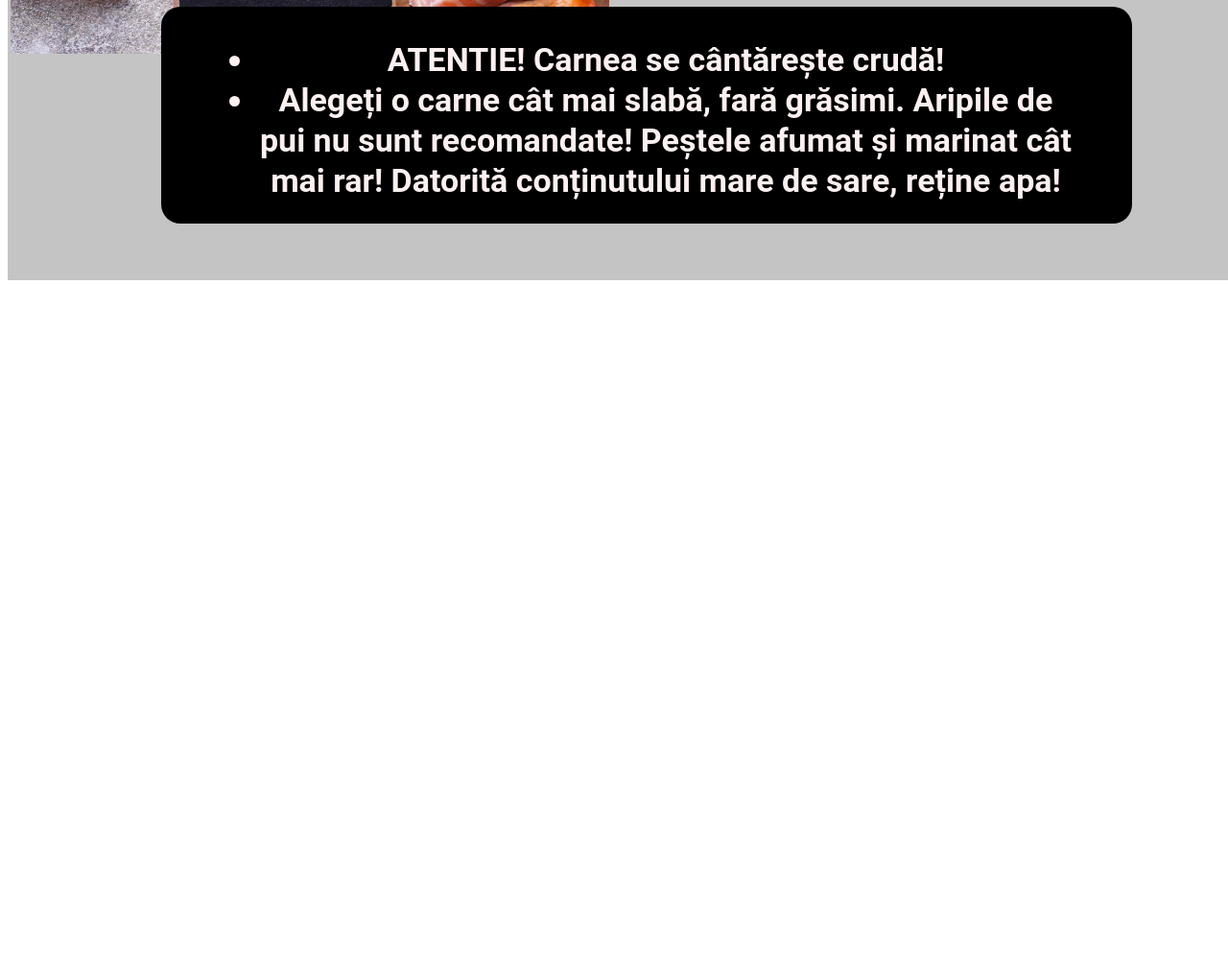
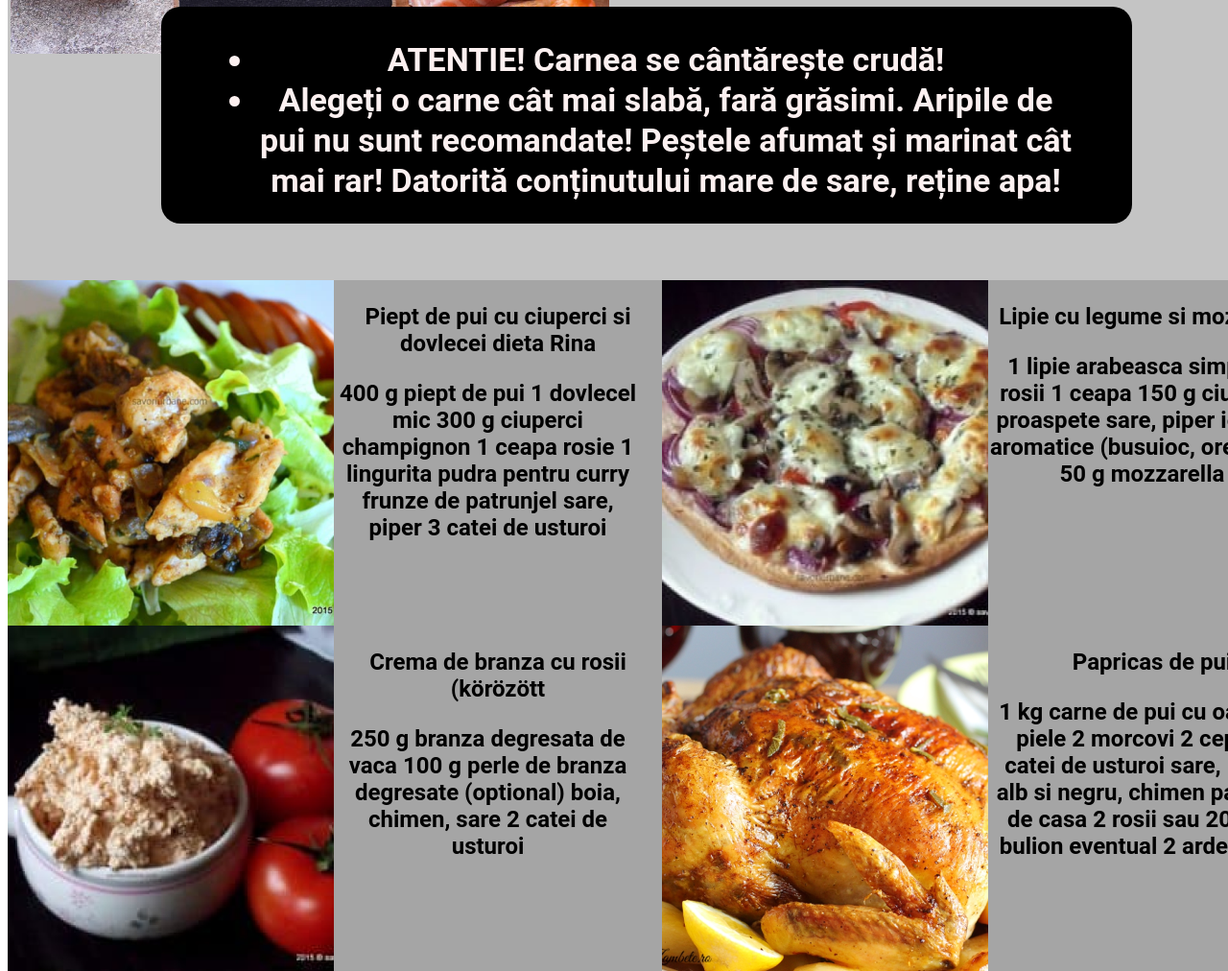
Before and after one commit to SamsonNicoleta/Site-Web, a plain HTML site: page Page-3.html in a window 1280 px wide. Shown: the part 1523-2535 px from the top of the page at 96% size. Before the commit the page ends 1823 px from the top, so only its background shows below. Drawn offline with Linux system fonts and the light colour scheme.

Commit message:
info-block-3

```diff
--- a/Page-3.html
+++ b/Page-3.html
@@ -61,6 +61,27 @@
 			</ul>
 		</div>
 	</div>
-
+	<div class="container-bottom">
+		<img src="Images/Rectangle 9.png" alt="">
+		<div class="recipe-block">
+			<p class="reciep-title">Piept de pui cu ciuperci si dovlecei dieta Rina</p>
+			<p class="reciep-text">400 g piept de pui 1 dovlecel mic 300 g ciuperci champignon 1 ceapa rosie 1 lingurita pudra pentru curry frunze de patrunjel sare, piper 3 catei de usturoi</p>
+		</div>
+		<img class="img-width" src="Images/Rectangle 11.png" alt="">
+		<div class="recipe-block">
+			<p class="reciep-title">Lipie cu legume si mozzarella</p>
+			<p class="reciep-text">1 lipie arabeasca simpla 2 rosii 1 ceapa 150 g ciuperci proaspete sare, piper ierburi aromatice (busuioc, oregano) 50 g mozzarella</p>
+		</div>
+		<img src="Images/Rectangle 15.png" alt="">
+		<div class="recipe-block">
+			<p class="reciep-title">Crema de branza cu rosii (körözött</p>
+			<p class="reciep-text">250 g branza degresata de vaca 100 g perle de branza degresate (optional) boia, chimen, sare 2 catei de usturoi</p>
+		</div>
+		<img src="Images/Rectangle 16.png" alt="">
+		<div class="recipe-block">
+			<p class="reciep-title">Papricas de pui</p>
+			<p class="reciep-text">1 kg carne de pui cu oase si piele 2 morcovi 2 cepe 4 catei de usturoi sare, piper alb si negru, chimen paprica de casa 2 rosii sau 200 ml bulion eventual 2 ardei rosii</p>
+		</div>
+	</div>
 </body>
 </html>
--- a/Style-3.css
+++ b/Style-3.css
@@ -100,3 +100,36 @@
 	text-align: center;
 	color: #FCF0F0;
 }
+
+.container-bottom{
+	display: flex;
+	flex-wrap: wrap;
+	width: 1366px;
+	height: 468px;
+}
+
+.recipe-block{
+	width: 342px;
+	height: 360px;
+	background: #A5A5A5;
+}
+
+.reciep-title{
+	font-family: Roboto;
+	font-weight: bold;
+	font-size: 24px;
+	text-align: center;
+}
+
+.reciep-text{
+	width: 321px;
+	height: 224px;
+	font-family: Roboto;
+	font-weight: bold;
+	font-size: 24px;
+	text-align: center;
+}
+
+.img-width{
+	width: 340px
+}
```
